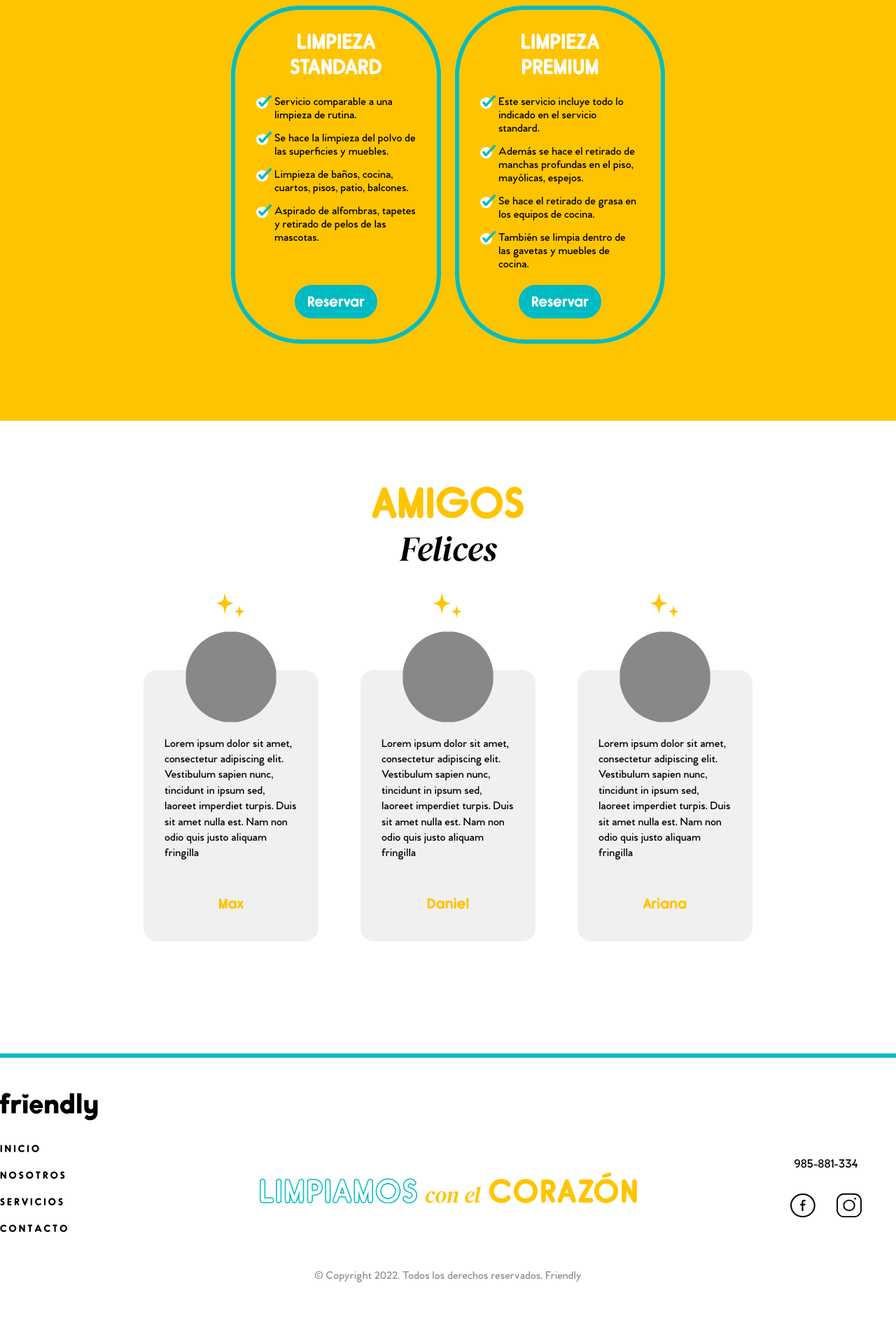
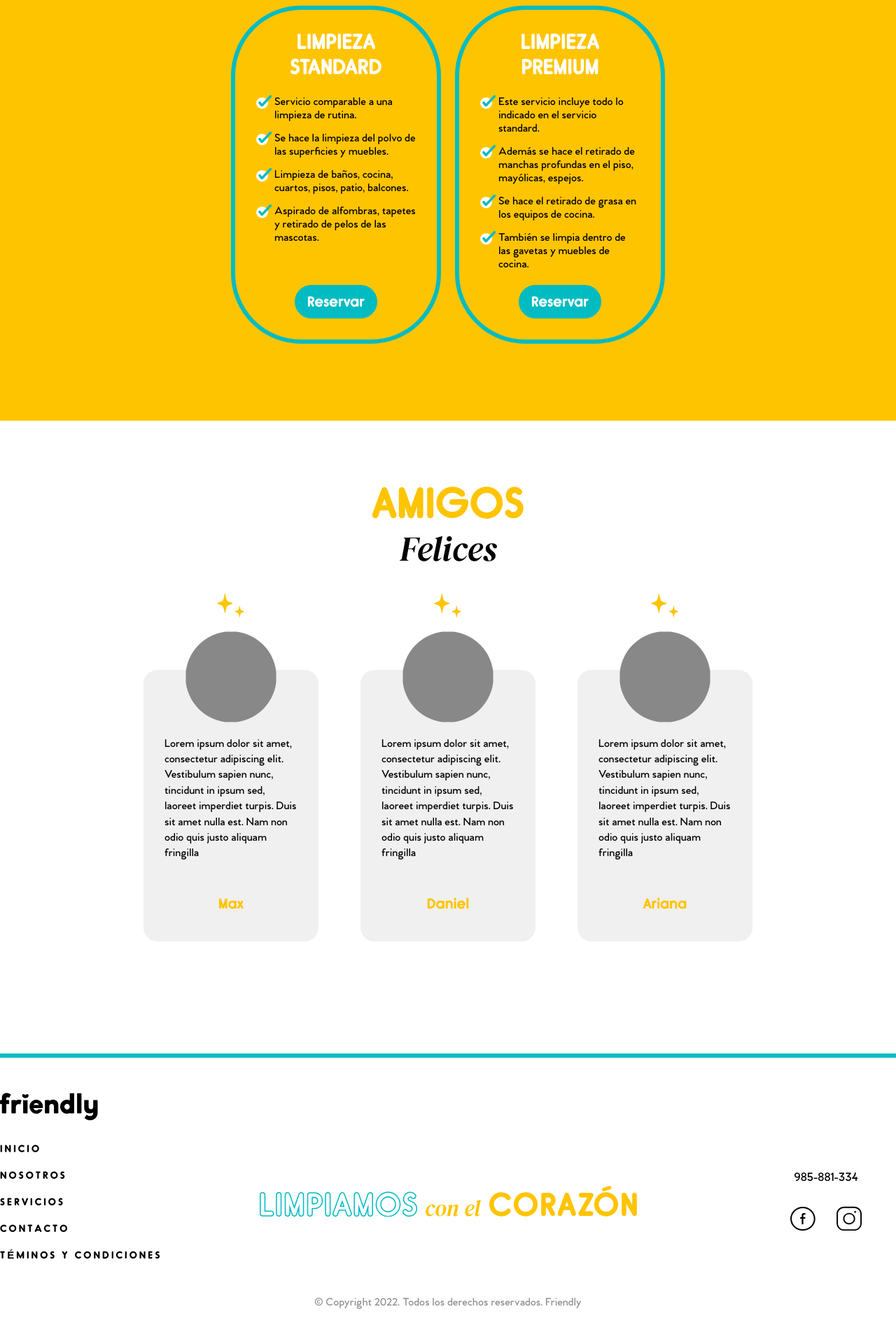
Before and after one commit to PaolaCruzC/paolacruzc.github.io, a Jekyll site: the page built from index.html, in a window 1280 px wide. Shown: the part 2229-4149 px from the top of the page at 70% size. Built offline with Jekyll 4.4.1, drawn with Linux system fonts in a browser that asks for light colours; before the commit the page ends 4111 px from its top, so only the background shows below that.

Commit message:
Adding Terminos y Condiciones

```diff
--- a/_includes/footer.html
+++ b/_includes/footer.html
@@ -12,6 +12,7 @@
           <li><a href="nosotros.html">Nosotros</a></li>
           <li><a href="servicios.html">Servicios</a></li>
           <li><a href="contacto.html">Contacto</a></li>
+          <li><a href="assets/resources/pdf/terminosYCondiciones.pdf" target="_blank">Téminos y condiciones</a></li>
       </ul>
     </nav>
 
--- a/assets/css/general.css
+++ b/assets/css/general.css
@@ -467,6 +467,7 @@ footer#generalFooter > section {
   align-items: center;
 
   position: relative;
+  gap: 30px;
 }
 
 footer#generalFooter nav#generalFooterNav li a{
@@ -521,6 +522,12 @@ footer#generalFooter aside#generalFooterContactAside {
   width: 200px;
 }
 
+@media all and (max-width: 1024px) {
+  footer#generalFooter aside#generalFooterContactAside {
+    width: auto;
+  }
+}
+
 footer#generalFooter div#generalFooterTelefonoDiv a{
   display: block;
   width: 100%;
```
Also changed, not shown: 1 other file.
